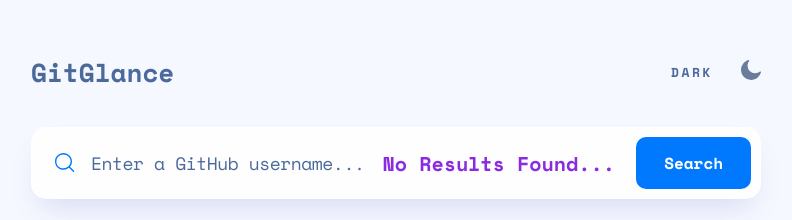
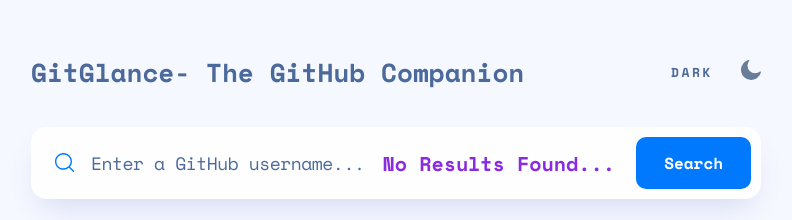
Before and after one commit to animishtripathy24/GitGlance--The-GitHub-Companion, a plain HTML site: page index.html in a window 1280 px wide. Shown: the part 108-328 px from the top of the page, without its empty margins (244-1036 px from the left). Drawn offline with nearby package versions, Linux system fonts and the light colour scheme; no server answers.

Commit message:
Initial Commit

```diff
--- a/index.html
+++ b/index.html
@@ -22,7 +22,7 @@
     <div class="container">
 
         <header class="header">
-            <h1 class="title">GitGlance</h1>
+            <h1 class="title">GitGlance- The GitHub Companion</h1>
             <div id="btn-mode">
                 <p id="mode-text">DARK</p>
                 <div class="icon-container"><img id="mode-icon" src="./assets/images/moon-icon.svg" alt=""></div>
```
